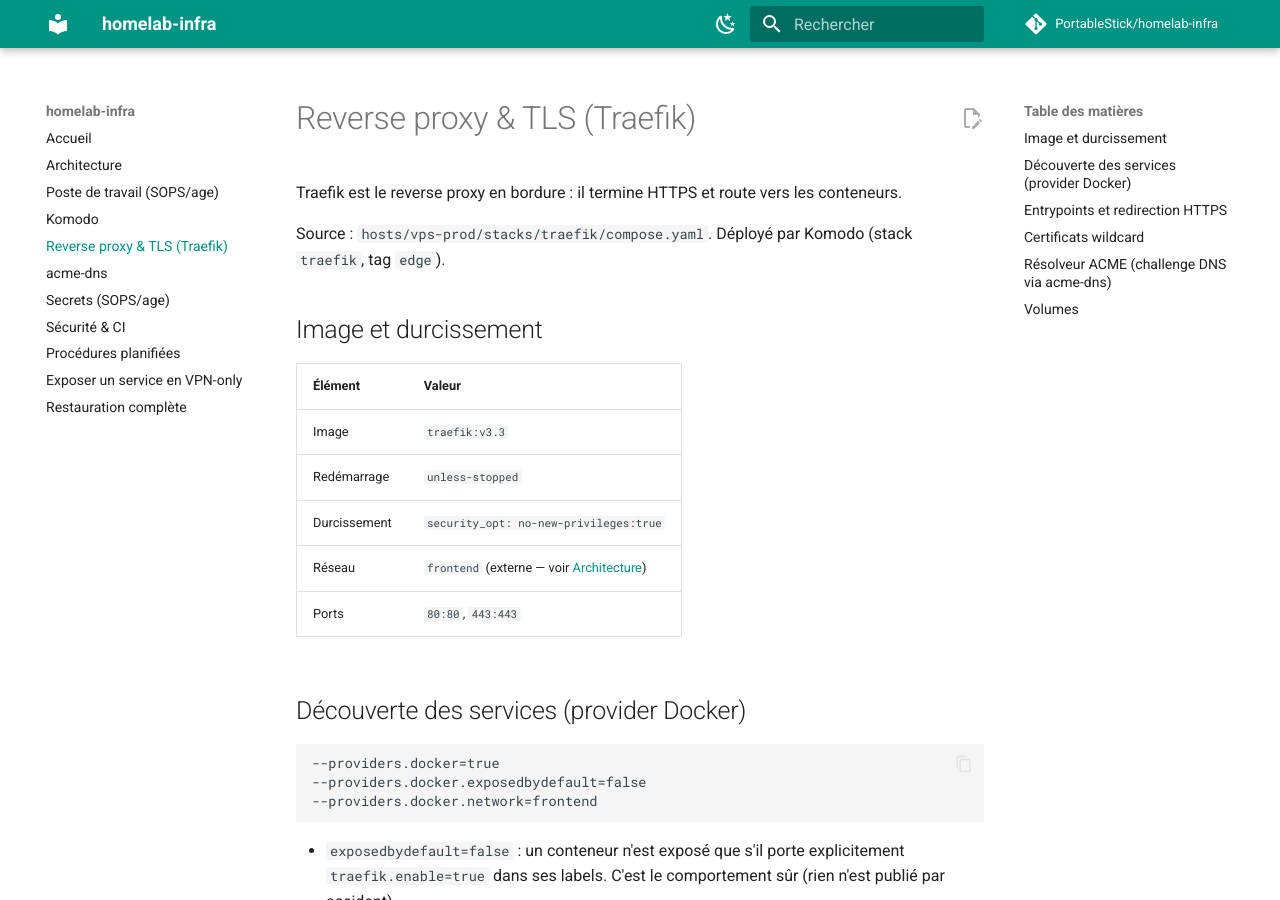
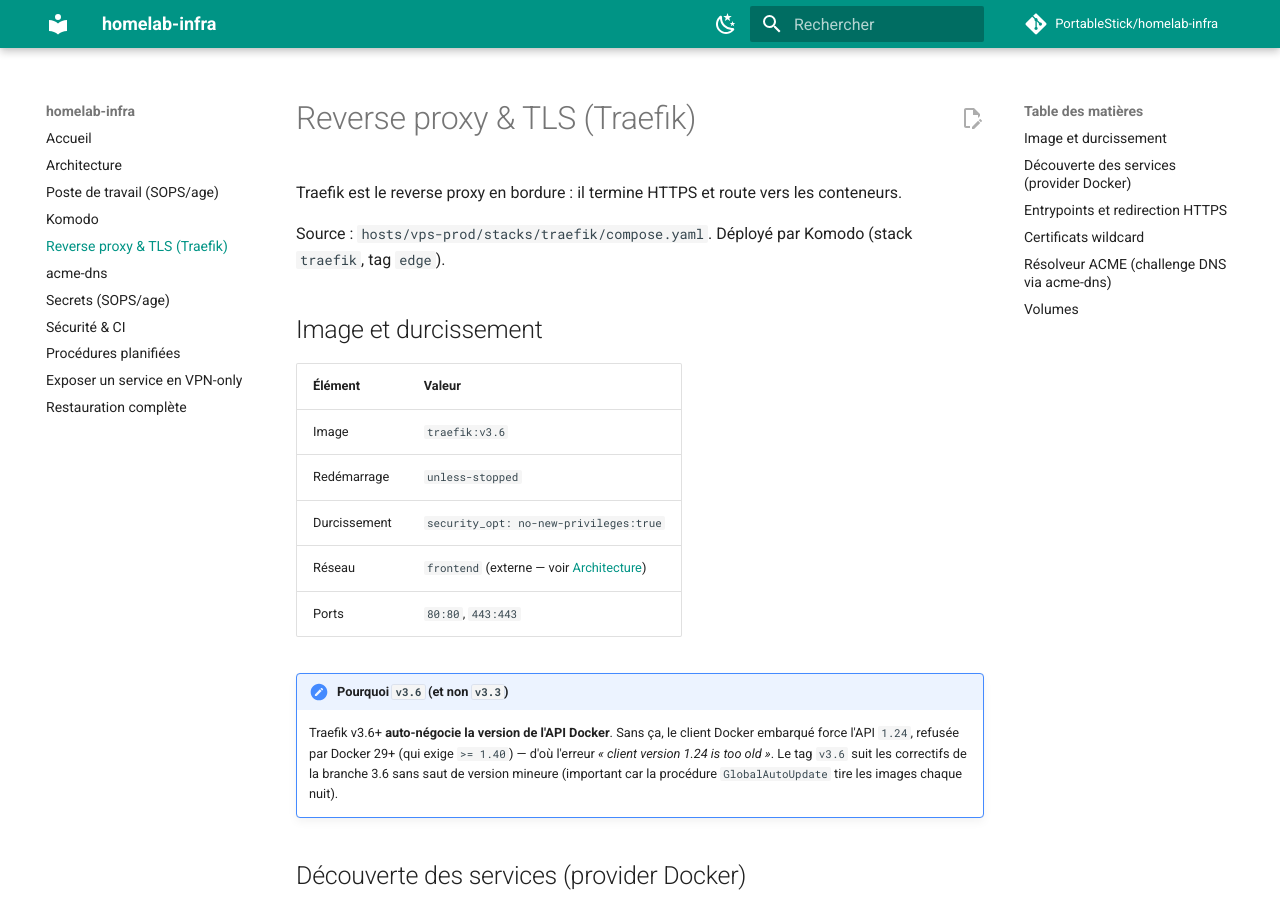
Before and after one commit to PortableStick/homelab-infra, an MkDocs documentation site: the page built from docs/reverse-proxy-tls.md, in a window 1280 px wide and 900 px high. Built offline with MkDocs 1.6.1 and Material for MkDocs 9.7.7, drawn with Linux system fonts in a browser that asks for light colours; comment, search, counter and statistics services are not loaded.

Commit message:
Correction typos compose Traefik + maj doc + migration portfolio BUT

```diff
--- a/docs/reverse-proxy-tls.md
+++ b/docs/reverse-proxy-tls.md
@@ -8,11 +8,17 @@
 
 | Élément | Valeur |
 | --- | --- |
-| Image | `traefik:v3.3` |
+| Image | `traefik:v3.6` |
 | Redémarrage | `unless-stopped` |
 | Durcissement | `security_opt: no-new-privileges:true` |
 | Réseau | `frontend` (externe — voir [Architecture](architecture.md)) |
 | Ports | `80:80`, `443:443` |
+
+!!! note "Pourquoi `v3.6` (et non `v3.3`)"
+    Traefik v3.6+ **auto-négocie la version de l'API Docker**. Sans ça, le client Docker embarqué
+    force l'API `1.24`, refusée par Docker 29+ (qui exige `>= 1.40`) — d'où l'erreur
+    *« client version 1.24 is too old »*. Le tag `v3.6` suit les correctifs de la branche 3.6 sans
+    saut de version mineure (important car la procédure `GlobalAutoUpdate` tire les images chaque nuit).
 
 ## Découverte des services (provider Docker)
 
```
Also changed, not shown: 3 other files.
